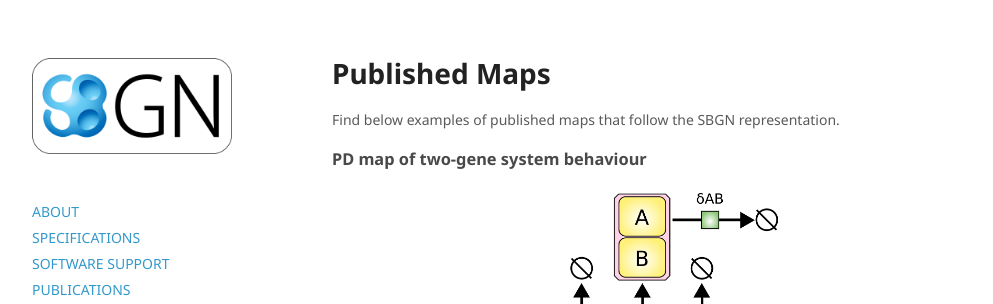
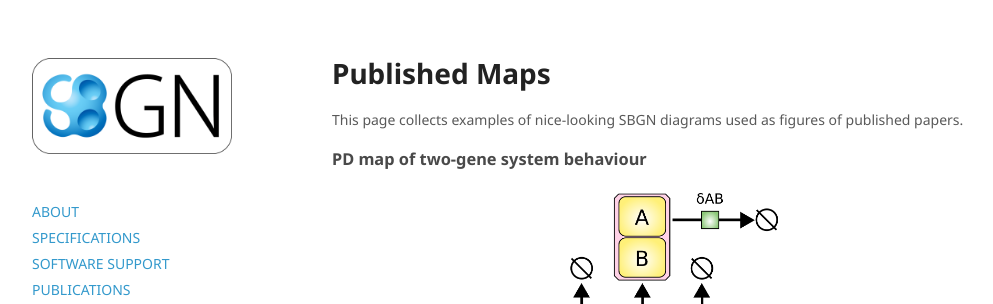
Before and after one commit to sbgn/sbgn, a Jekyll site: the page built from docs/published_maps.md, in a window 1280 px wide and 900 px high. Shown: the top 304 px of the window, without its empty margins (128-1121 px from the left). Built offline with Jekyll 4.4.1, drawn with Linux system fonts in a browser that asks for light colours; nearby versions of some CDN libraries.

Commit message:
Update published_maps.md

```diff
--- a/docs/published_maps.md
+++ b/docs/published_maps.md
@@ -6,7 +6,7 @@ permalink: /published_maps
 
 # Published Maps
 
-Find below examples of published maps that follow the SBGN representation.
+This page collects examples of nice-looking SBGN diagrams used as figures of published papers.
 
 ### PD map of two-gene system behaviour
 
```
